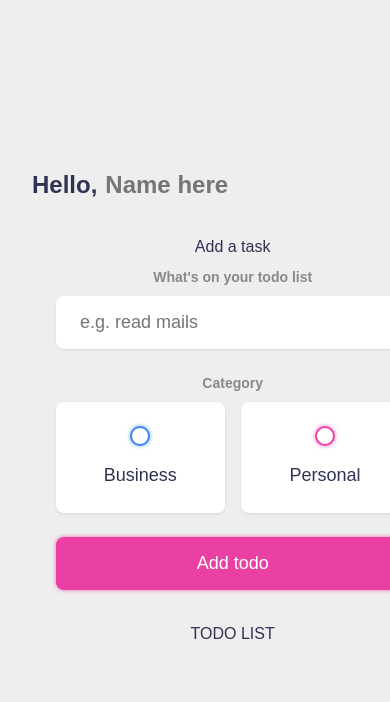
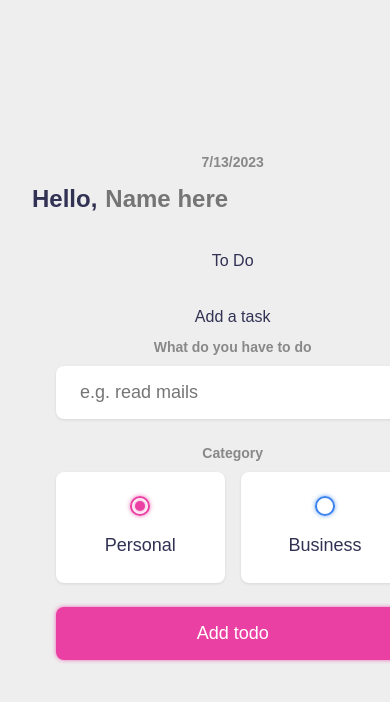
Before and after one commit to gattacode/ToDo, a Vue app: page / in a window 390 px wide. Shown: the top 702 px of the page. Built offline with nearby package versions, Linux system fonts and the light colour scheme.

Commit message:
Corrected responsive

```diff
--- a/index.html
+++ b/index.html
@@ -4,7 +4,7 @@
     <meta charset="UTF-8" />
     <link rel="icon" type="image/svg+xml" href="/vite.svg" />
     <meta name="viewport" content="width=device-width, initial-scale=1.0" />
-    <title>Vite + Vue</title>
+    <title>To Do Minimalist</title>
   </head>
   <body>
     <div id="app"></div>
--- a/src/App.vue
+++ b/src/App.vue
@@ -22,6 +22,8 @@ const addTodo = () => {
     done: false,
     created_at: new Date().getTime()
   })
+
+  input_content.value = ''
 }
 
 const removeTodo = todo => {
@@ -46,29 +48,55 @@ onMounted(() => {
 <template>
   <main class="app">
     <div class="greeting">
+      <h4>
+        {{ new Date().toLocaleDateString() }}
+      </h4>
       <h2 class="title">
         Hello, <input type="text" placeholder="Name here" v-model="name">
       </h2>
+
     </div>
+
+    <section class="todo-list">
+      <h3>To Do</h3>
+      <div class="list">
+        <div v-for="todo in todos_asc" :class="`todo-item ${todo.done && 'done'}`">
+          <label>
+            <input type="checkbox" v-model="todo.done">
+            <span :class="`bubble ${todo.category}`"></span>
+          </label>
+          <div class="todo-content">
+            <input type="text" v-model="todo.content">
+          </div>
+
+          <div class="actions">
+            <button class="delete" @click="removeTodo(todo)">
+            <img src="https://icongr.am/feather/trash.svg?size=16&color=ffffff" alt="Delete">
+            </button>
+          </div>
+        </div>
+      </div>
+    </section>
+
     <section class="create-todo">
       <h3>Add a task</h3>
 
       <form @submit.prevent="addTodo">
-        <h4>What's on your todo list</h4>
+        <h4>What do you have to do</h4>
         <input type="text" placeholder="e.g. read mails" v-model="input_content">
 
         <h4>Category</h4>
         <div class="options">
           <label>
+            <input type="radio" name="category" value="personal" v-model="input_category" checked>
+            <span class="bubble personal"></span>
+            <div>Personal</div>
+          </label>
+
+          <label>
             <input type="radio" name="category" value="business" v-model="input_category">
             <span class="bubble business"></span>
             <div>Business</div>
-          </label>
-
-          <label>
-            <input type="radio" name="category" value="personal" v-model="input_category">
-            <span class="bubble personal"></span>
-            <div>Personal</div>
           </label>
 
         </div>
@@ -76,24 +104,5 @@ onMounted(() => {
         <input type="submit" value="Add todo">
       </form>
     </section>
-
-    <section class="todo-list">
-      <h3>TODO LIST</h3>
-      <div class="list">
-        <div v-for="todo in todos_asc" :class="`todo-item ${todo.done && 'done'}`">
-          <label>
-          <input type="checkbox" v-model="todo.done">
-          <span :class="`bubble ${todo.category}`"></span>
-        </label>
-          <div class="todo-content">
-            <input type="text" v-model="todo.content">
-          </div>
-
-          <div class="actions">
-            <button class="delete" @click="removeTodo(todo)">Delete</button>
-          </div>
-        </div>
-      </div>
-    </section>
   </main>
 </template>
```
